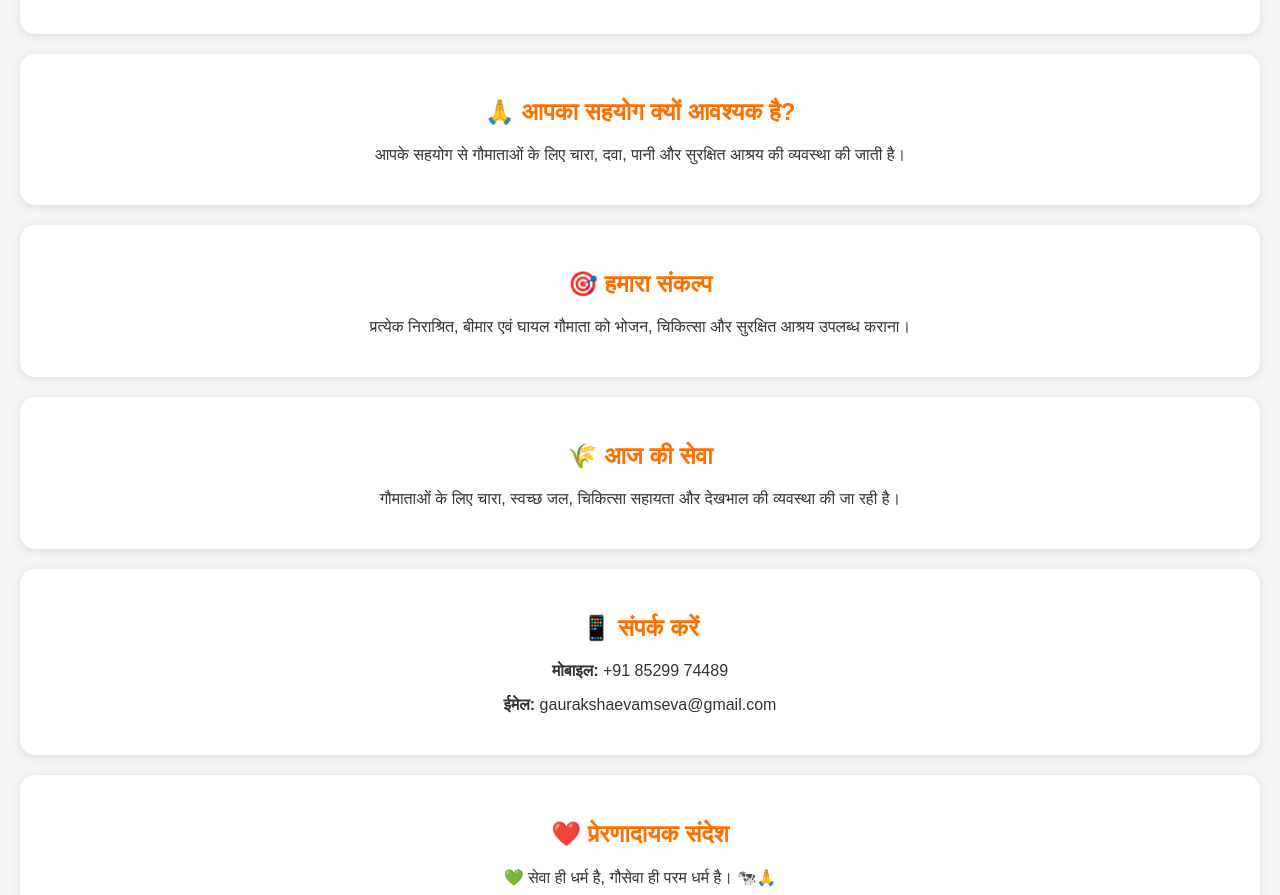
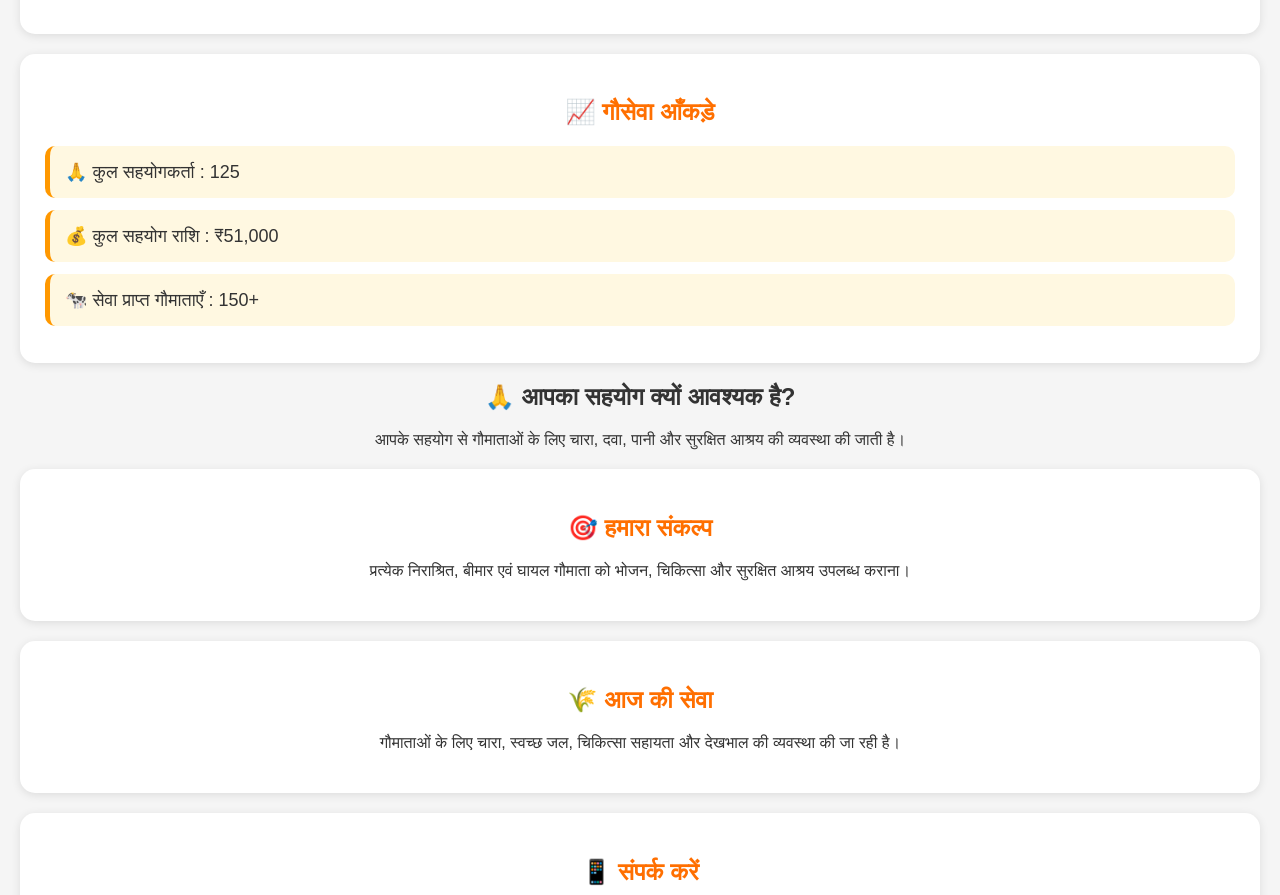
Before and after one commit to GAURAKSHAEVAMSEWA/gauraksha-evam-seva, a plain HTML site: page index.html in a window 1280 px wide. Shown: the part 4702-5597 px from the top of the page. Drawn offline with Linux system fonts and the light colour scheme.

Commit message:
Update index.html

```diff
--- a/index.html
+++ b/index.html
@@ -105,6 +105,16 @@
 <div class="card">❤️ निरंतर गौ संरक्षण कार्य</div>
 </section>
 <section class="about">
+
+<h2>📈 गौसेवा आँकड़े</h2>
+
+<div class="card">🙏 कुल सहयोगकर्ता : 125</div>
+
+<div class="card">💰 कुल सहयोग राशि : ₹51,000</div>
+
+<div class="card">🐄 सेवा प्राप्त गौमाताएँ : 150+</div>
+
+</section>
 <h2>🙏 आपका सहयोग क्यों आवश्यक है?</h2>
 <p>
 आपके सहयोग से गौमाताओं के लिए चारा, दवा, पानी और सुरक्षित आश्रय की व्यवस्था की जाती है।
```
